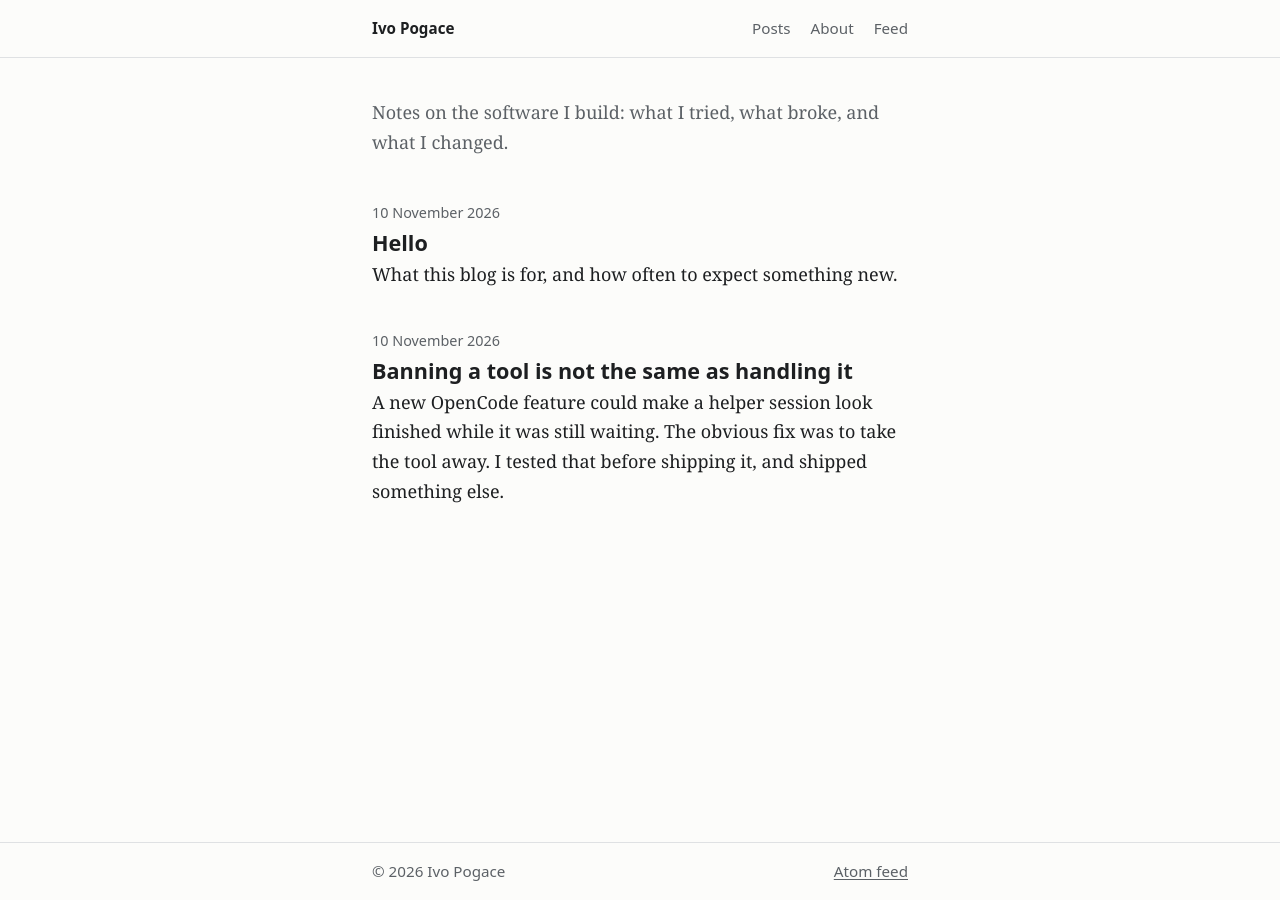
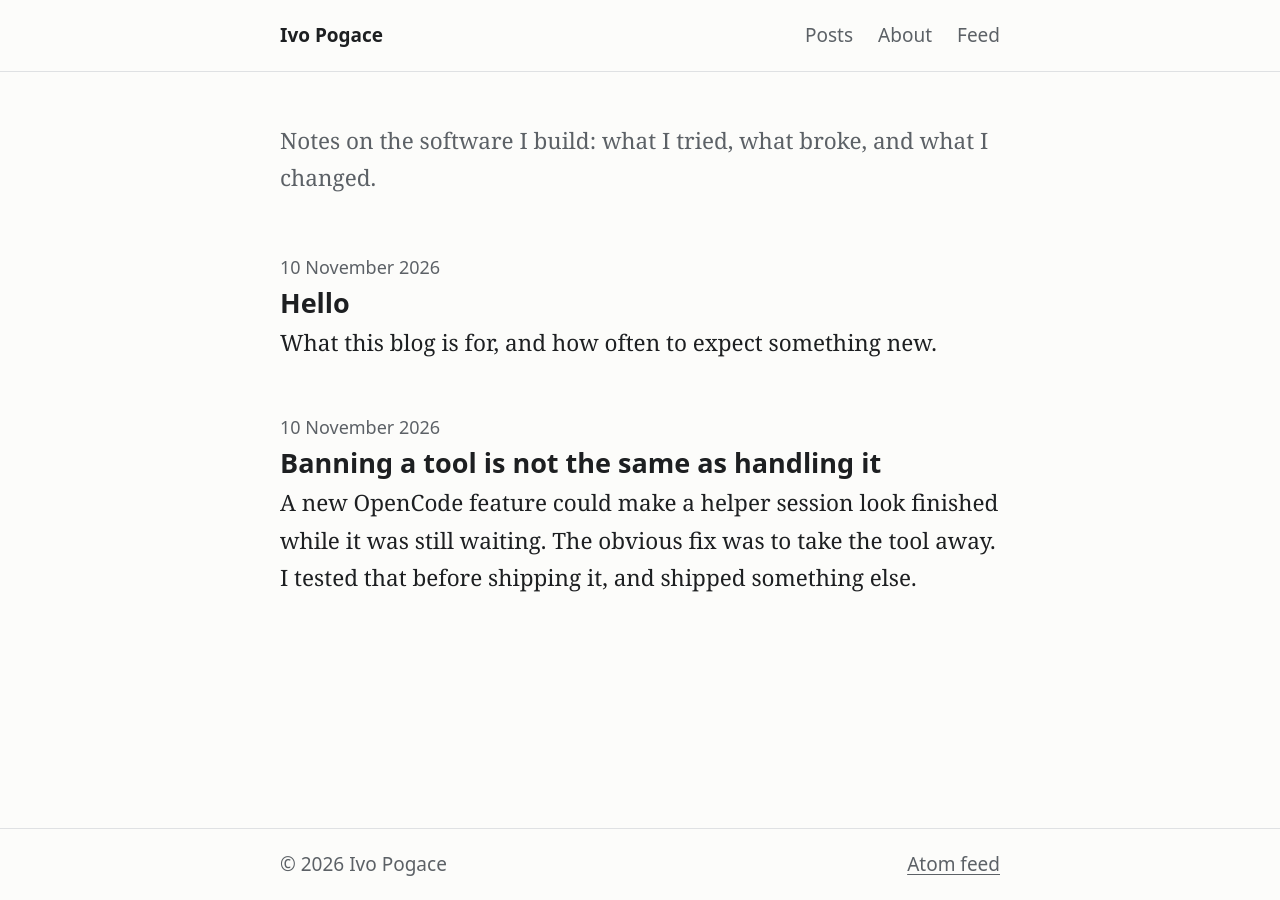
Before and after one commit to ivopogace/blog, a Jekyll site: the page built from index.html, in a window 1280 px wide. Built offline with Jekyll 4.4.1, drawn with Linux system fonts in a browser that asks for light colours.

Commit message:
Widen the content column on desktop
Raise the shared .wrap column from 36rem to 38.5rem and scale the root
font size to 125% on screens 48rem and wider. At 1280px the text column
goes from 536px to 720px, with body text at 22.5px so lines stay under
about 80 characters. Header, main and footer share the column and stay
aligned. Phone width is unchanged.

Claude-Session: https://claude.ai/code/session_0138xCu9Xg61mfZqJrc6tSA7

```diff
--- a/assets/css/style.css
+++ b/assets/css/style.css
@@ -43,6 +43,12 @@ html {
   text-size-adjust: 100%;
 }
 
+/* On wide screens everything sized in rem scales up together, so the wider
+   column below still holds no more than about 80 characters per line. */
+@media screen and (min-width: 48rem) {
+  html { font-size: 125%; }
+}
+
 body {
   margin: 0;
   background: var(--bg);
@@ -60,7 +66,7 @@ body {
 }
 
 .wrap {
-  max-width: 36rem; /* about 68 characters of body text */
+  max-width: 38.5rem; /* 720px of text on wide screens, about 77 characters per line */
   margin: 0 auto;
   padding: 0 1.25rem;
 }
```
